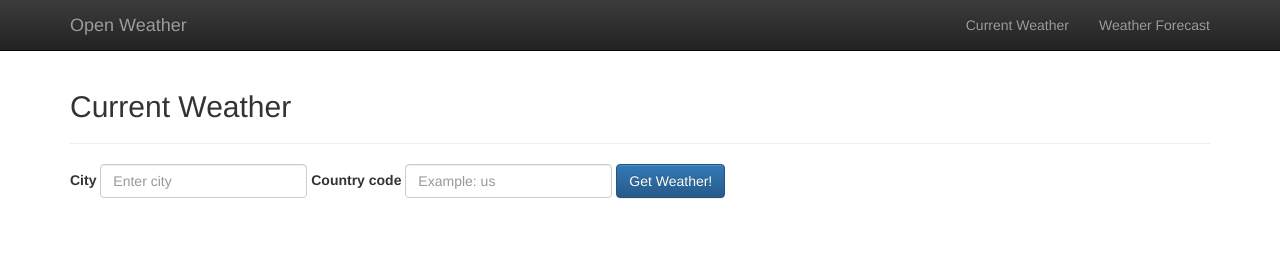
After one commit to billbunkum/weather-app, a Flask app: template app/templates/current.html in a window 1280 px wide. The commit adds this page. Shown: the top 268 px of the page. Run offline with Flask 2, Linux system fonts and the light colour scheme; the template is opened without the code that fills it: most values are stand-ins (such as "Sample title", 1, 10 or a date in 2020); form fields are guessed from the names that the template uses; some libraries are stand-ins or nearby versions.

Commit message:
Display current weather.

```diff
--- a/app/static/styles.css
+++ b/app/static/styles.css
@@ -21,3 +21,7 @@ body {
     bottom: 0;
     width: 100%;
 }
+
+.weather-container {
+    margin-top: 70px;
+}
--- a/app/templates/current.html
+++ b/app/templates/current.html
@@ -6,4 +6,16 @@
     </h2>
     <hr>
     {% include "includes/weather-form.html" %}
+
+    {% if weather %}
+        <div class="weather-container">
+            <h3>Current weather in the city of {{ city }}</h3>
+            <div class="row">
+                <div class="col-lg-12">
+                    {% include "includes/weather-thumbnail.html" %}
+                </div>
+            </div>
+        </div>
+    {% endif %}
+    {{ weather }}
 {% endblock %}
--- /dev/null
+++ b/app/templates/includes/weather-form.html
@@ -0,0 +1,20 @@
+<form action="" method="POST" class="form-inline">
+    {% if weather_form.errors %}
+        <div class="alert alert-danger" role="alert">City is Required</div>
+    {% endif %}
+    <div
+        {% if weather_form.city.errors %}
+            class="form-group has-error"
+        {% else %}
+            class="form-group"
+        {% endif %}
+    >
+        {{ weather_form.city.label }}
+        {{ weather_form.city(class="form-control", placeholder="Enter city") }}
+    </div>
+    <div class="form-group">
+        {{ weather_form.country_code.label }}
+        {{ weather_form.country_code(class="form-control", placeholder="Example: us") }}
+    </div>
+    <button type="submit" class="btn btn-primary">Get Weather!</button>
+</form>
--- /dev/null
+++ b/app/templates/includes/weather-thumbnail.html
@@ -0,0 +1,39 @@
+<div class="thumbnail">
+    <div class="caption">
+        <h4>
+            <img src="http://openweathermap.org/img/w/{{weather['weather'][0]['icon']}}.png"
+                alt="{{weather['weather'][0]['description']}}"
+            >
+            {{weather['main']['temp']}} &deg;F
+        </h4>
+        {{weather['weather'][0]['description'].title()}} at {{ weather['dt'] }}
+        <table class="table table-striped">
+            <tbody>
+                <tr>
+                    <td>Wind</td>
+                    <td>{{weather['wind']['speed']}}</td>
+                </tr>
+                <tr>
+                    <td>Cloudiness</td>
+                    <td>{{weather['weather'][0]['description']}}</td>
+                </tr>
+                <tr>
+                    <td>Pressure</td>
+                    <td>{{weather['main']['pressure']}}</td>
+                </tr>
+                <tr>
+                    <td>Humidity</td>
+                    <td>{{weather['main']['humidity']}}</td>
+                </tr>
+                <tr>
+                    <td>Sunrise</td>
+                    <td>{{weather['sys']['sunrise']}}</td>
+                </tr>
+                <tr>
+                    <td>Sunset</td>
+                    <td>{{weather['sys']['sunset']}}</td>
+                </tr>
+            </tbody>
+        </table>
+    </div>
+</div>
```
Also changed, not shown: app/open_weather_api.py (added, +32 -0 lines), app/views.py (+14 -2 lines).
